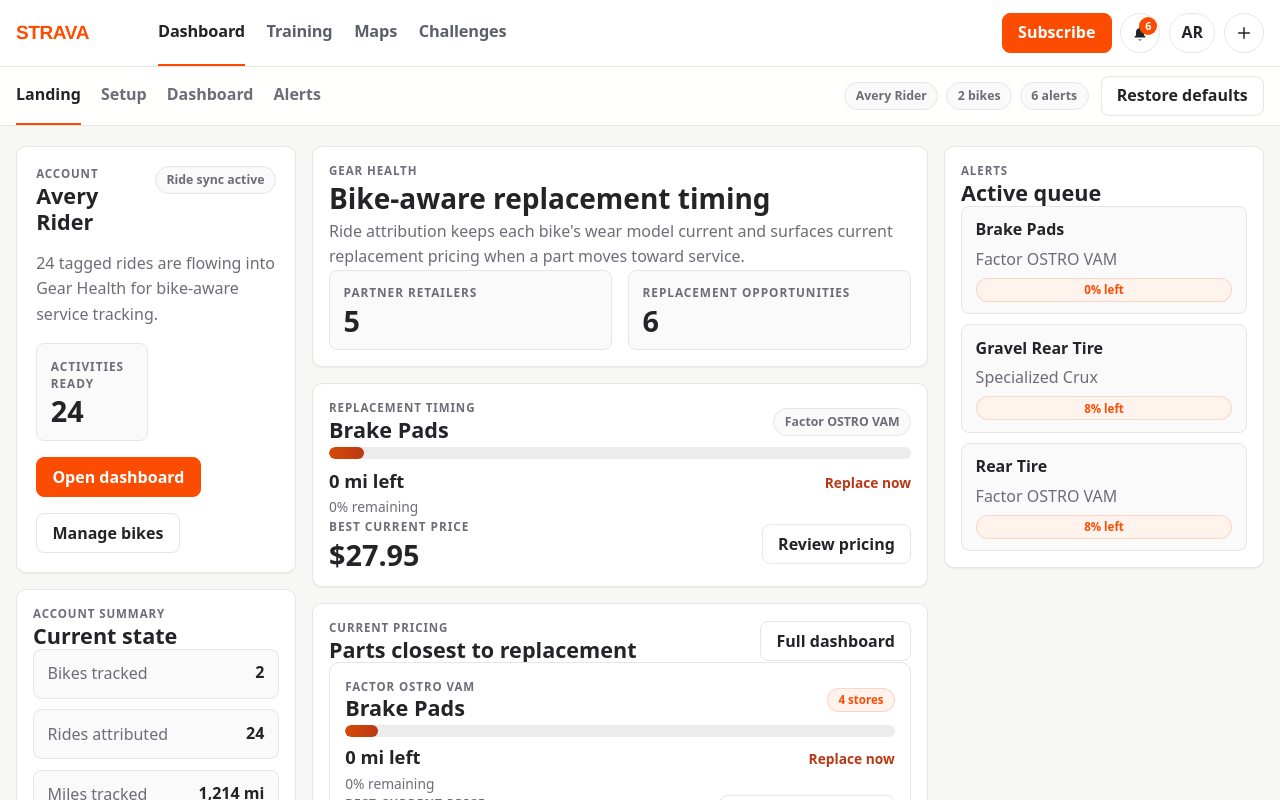
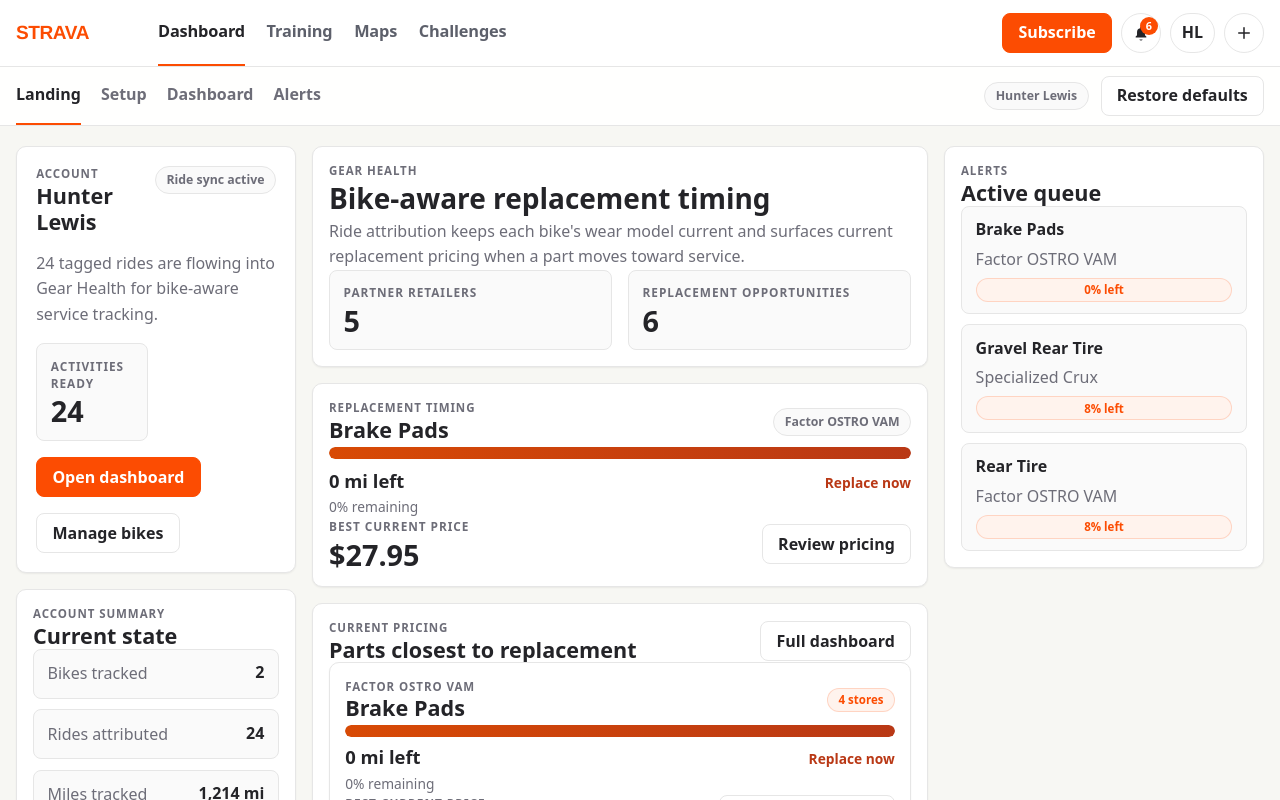
Before and after one commit to codyjohnsontx/ccComponentHealthDashboard, a Next.js app: page /projects/cc-component-health in a window 1280 px wide. Shown: the top 800 px of the page. Built offline with nearby package versions, Linux system fonts and the light colour scheme.

Commit message:
polish gear health header and wear meters

```diff
--- a/src/features/cc-component-health/adapters/local/browserDemoStateStore.ts
+++ b/src/features/cc-component-health/adapters/local/browserDemoStateStore.ts
@@ -6,6 +6,7 @@
 
 export const STORAGE_KEY = "cc-component-health-demo-state";
 export const STORAGE_SCHEMA_VERSION = 4;
+const LEGACY_SEEDED_ATHLETE_NAME = "Avery Rider";
 
 type PersistedDemoState = DemoState & {
   _schemaVersion?: number;
@@ -31,9 +32,15 @@
       return defaultState;
     }
 
+    const athleteName =
+      parsedValue.athleteName === LEGACY_SEEDED_ATHLETE_NAME
+        ? defaultState.athleteName
+        : parsedValue.athleteName;
+
     return demoStateSchema.parse({
       ...defaultState,
       ...parsedValue,
+      athleteName,
       stravaMode: defaultState.stravaMode,
       bikes: parsedValue.bikes ?? defaultState.bikes,
       selectedBikeId: parsedValue.selectedBikeId ?? defaultState.selectedBikeId,
--- a/src/features/cc-component-health/components/FeatureShell.tsx
+++ b/src/features/cc-component-health/components/FeatureShell.tsx
@@ -45,7 +45,7 @@
 
 export function FeatureShell({ children }: { children: React.ReactNode }) {
   const pathname = usePathname();
-  const { hydrated, state, alerts, bikes, resetDemoState } = useDemoState();
+  const { hydrated, state, alerts, resetDemoState } = useDemoState();
 
   if (!hydrated) {
     return (
@@ -95,7 +95,7 @@
               Subscribe
             </button>
             <button
-              aria-label="Notifications"
+              aria-label={`${alerts.length} notifications`}
               className={styles.utilityIconButton}
               type="button"
             >
@@ -141,12 +141,6 @@
           <div className={styles.subnavMeta}>
             <div className={styles.statusRow}>
               <span className={styles.statusBadge}>{state.athleteName}</span>
-              <span className={`${styles.statusBadge} ${styles.statusMuted}`}>
-                {bikes.length} bikes
-              </span>
-              <span className={`${styles.statusBadge} ${styles.statusMuted}`}>
-                {alerts.length} alerts
-              </span>
             </div>
             <button className={styles.buttonGhost} type="button" onClick={resetDemoState}>
               Restore defaults
--- a/src/features/cc-component-health/data/demoSeed.ts
+++ b/src/features/cc-component-health/data/demoSeed.ts
@@ -204,7 +204,7 @@
   return {
     stravaConnected: true,
     stravaMode: "mock",
-    athleteName: "Avery Rider",
+    athleteName: "Hunter Lewis",
     bikes: seededBikes.map((bike) => ({ ...bike })),
     selectedBikeId: SEEDED_BIKE_IDS.road,
     components: seededComponents.map((component) => ({ ...component })),
--- a/src/features/cc-component-health/lib/healthPresentation.ts
+++ b/src/features/cc-component-health/lib/healthPresentation.ts
@@ -31,11 +31,7 @@
 }
 
 export function getMeterFillPercent(remainingPercent: number): number {
-  const normalizedPercent = Math.max(0, Math.min(remainingPercent, 1)) * 100;
+  const normalizedPercent = Math.max(0, Math.min(remainingPercent, 1));
 
-  if (normalizedPercent === 0) {
-    return 6;
-  }
-
-  return normalizedPercent;
+  return (1 - normalizedPercent) * 100;
 }
```
Also changed, not shown: 2 other files (tests, documents, lock files or other folders).
